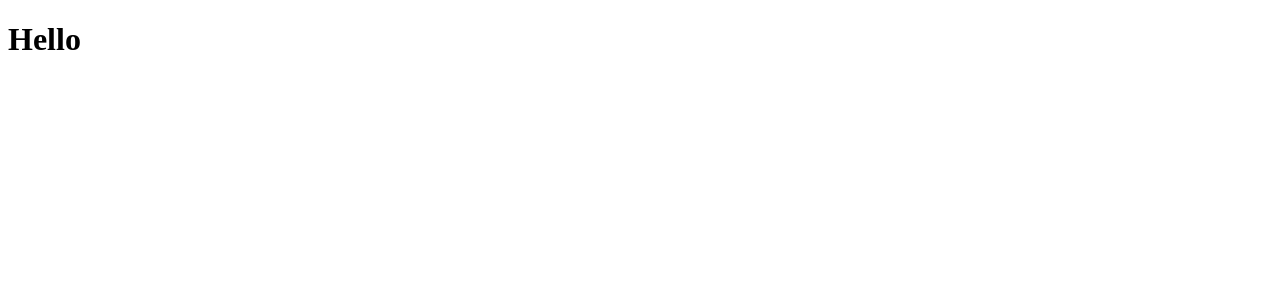
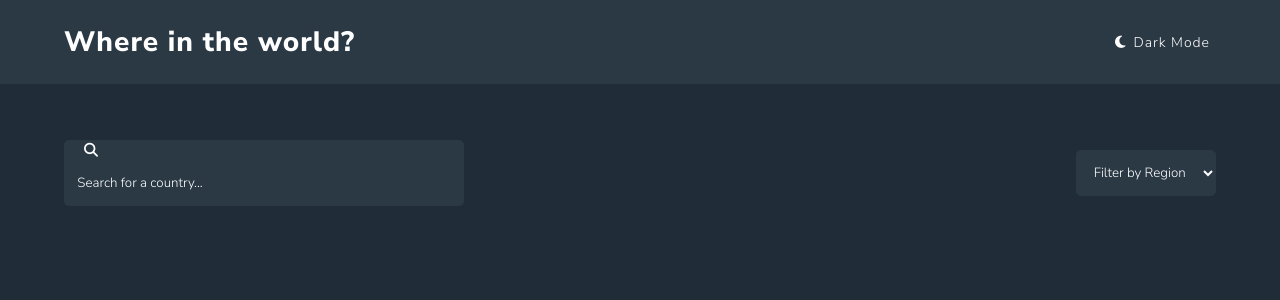
Before and after one commit to PrashantSunwar/rest-countries, a React (Create React App) app: page / in a window 1280 px wide. Shown: the top 300 px of the page. Built offline with nearby package versions, Linux system fonts and the light colour scheme.

Commit message:
changes made

```diff
--- a/public/index.html
+++ b/public/index.html
@@ -3,6 +3,7 @@
   <head>
     <meta charset="UTF-8" />
     <meta name="viewport" content="width=device-width, initial-scale=1.0" />
+    <script src="https://kit.fontawesome.com/8ecb375f7a.js" crossorigin="anonymous"></script>
     <title>Rest Country</title>
   </head>
   <body>
--- /dev/null
+++ b/src/App.css
@@ -0,0 +1,81 @@
+:root {
+  --dark-gray-100: hsl(0, 0%, 98%);
+  --dark-gray-500: hsl(0, 0%, 52%);
+  --dark-blue-100: hsl(209, 23%, 22%);
+  --dark-blue-400: hsl(207, 26%, 17%);
+  --dark-blue-800: hsl(200, 15%, 8%);
+  --white: hsl(0, 0%, 100%);
+  --black: hsl(0, 0%, 13%);
+}
+
+.container {
+  max-width: 1300px;
+  width: 90%;
+  margin: 0 auto;
+}
+
+.header {
+  background-color: var(--dark-blue-100);
+  color: inherit;
+  padding: 1.5em 0;
+}
+.header__cont {
+  display: flex;
+  justify-content: space-between;
+  align-items: center;
+}
+
+.mode-button,
+.search__button {
+  background: none;
+  color: inherit;
+  border: none;
+  font-family: inherit;
+  letter-spacing: inherit;
+  font-size: inherit;
+}
+
+.mode-button span {
+  margin-right: 0.5em;
+}
+
+.search {
+  margin: 4em 0;
+}
+.search form {
+  display: flex;
+  justify-content: space-between;
+  align-items: center;
+}
+.search__cont {
+  width: 400px;
+  background-color: var(--dark-blue-100);
+  border-radius: 5px;
+}
+
+.search__input {
+  padding: 1em 0;
+  background-color: transparent;
+  width: calc(100% - 4em);
+  border: none;
+  margin-left: 1em;
+  color: inherit;
+  font-family: inherit;
+}
+
+.search__button {
+  margin-left: 1em;
+}
+
+.search__input::placeholder {
+  color: var(--white);
+}
+
+.search__filter {
+  padding: 1em 1em;
+  background-color: var(--dark-blue-100);
+  color: inherit;
+  border: none;
+  font-family: inherit;
+  border-radius: 5px;
+}
--- a/src/App.js
+++ b/src/App.js
@@ -1,7 +1,14 @@
 import React from "react";
+import Header from "./components/Header";
+import MainComponent from "./components/MainComponent";
 
 function App() {
-  return <h1>Hello</h1>;
+  return (
+    <>
+      <Header />
+      <MainComponent />
+    </>
+  );
 }
 
 export default App;
--- a/src/components/Header.js
+++ b/src/components/Header.js
@@ -0,0 +1,21 @@
+import React from "react";
+
+function Header() {
+  return (
+    <header className="header">
+      <div className="container">
+        <div className="header__cont">
+          <h1>Where in the world?</h1>
+          <button className="mode-button">
+            <span>
+              <i class="fas fa-moon"></i>
+            </span>
+            Dark Mode
+          </button>
+        </div>
+      </div>
+    </header>
+  );
+}
+
+export default Header;
--- a/src/components/MainComponent.js
+++ b/src/components/MainComponent.js
@@ -0,0 +1,16 @@
+import React from "react";
+import SearchPanel from "./SearchPanel";
+import ResultPanel from "./ResultPanel";
+
+function MainComponent() {
+  return (
+    <div className="container">
+      <main className="main">
+        <SearchPanel />
+        <ResultPanel />
+      </main>
+    </div>
+  );
+}
+
+export default MainComponent;
--- /dev/null
+++ b/src/index.css
@@ -0,0 +1,26 @@
+@import url("https://fonts.googleapis.com/css2?family=Nunito+Sans:wght@300;600;800&display=swap");
+
+*,
+*::after,
+*::before {
+  margin: 0;
+  box-sizing: border-box;
+}
+
+body {
+  font-family: "Nunito Sans", sans-serif;
+  font-size: 0.875rem;
+  min-height: 100vh;
+  margin: 0;
+  padding: 0;
+  line-height: 1.5;
+  letter-spacing: 1px;
+  color: var(--white);
+  background-color: var(--dark-blue-400);
+}
+
+h1,
+h2,
+h3 {
+  color: inherit;
+}
--- a/src/index.js
+++ b/src/index.js
@@ -1,6 +1,8 @@
 import React from "react";
 import ReactDOM from "react-dom";
 import App from "./App";
+import "./index.css";
+import "./App.css";
 
 ReactDOM.render(
   <React.StrictMode>
```
